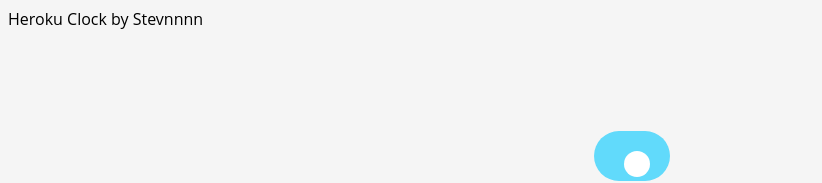
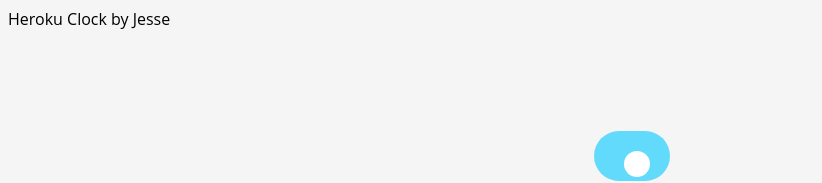
Before and after one commit to JesseDavid/heroku_clock, a React app: page / in a window 1280 px wide. Shown: the top 183 px of the page, without its empty margins (0-822 px from the left). Built offline with nearby package versions, Linux system fonts and the light colour scheme; the HTML template or start-up script is replaced by a standard one.

Commit message:
Update Header.js

```diff
--- a/src/components/Header.js
+++ b/src/components/Header.js
@@ -6,7 +6,7 @@ const Header = (props) => (
         <div className="container">
             <div className="row m-auto">
                 <i className="fa fa fa-clock-o fa-4x text-white"></i>
-                <div className="h1 ml-3 my-auto text-light" href="/">{props.title} by Stevnnnn</div>
+                <div className="h1 ml-3 my-auto text-light" href="/">{props.title} by Jesse</div>
             </div>
         </div>
     </nav>
```
